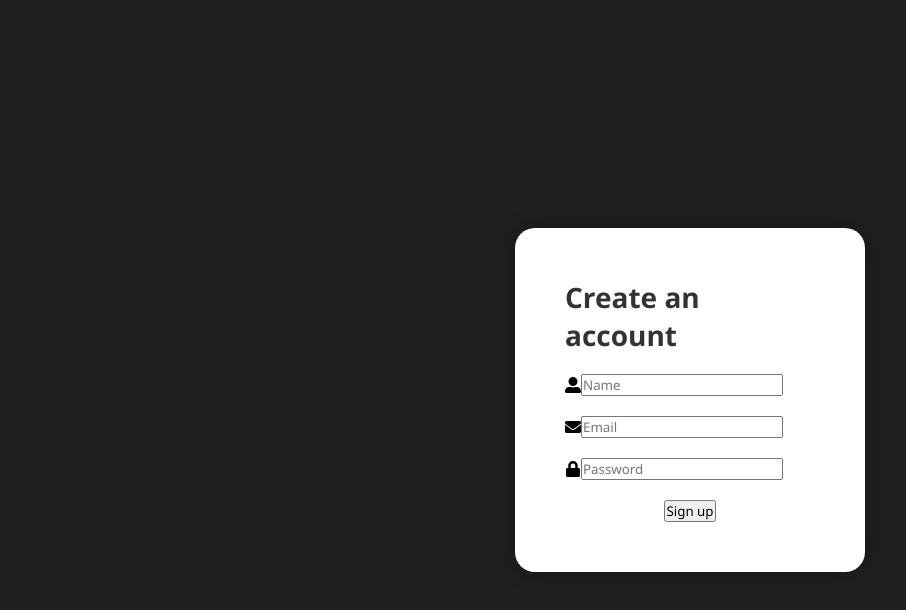
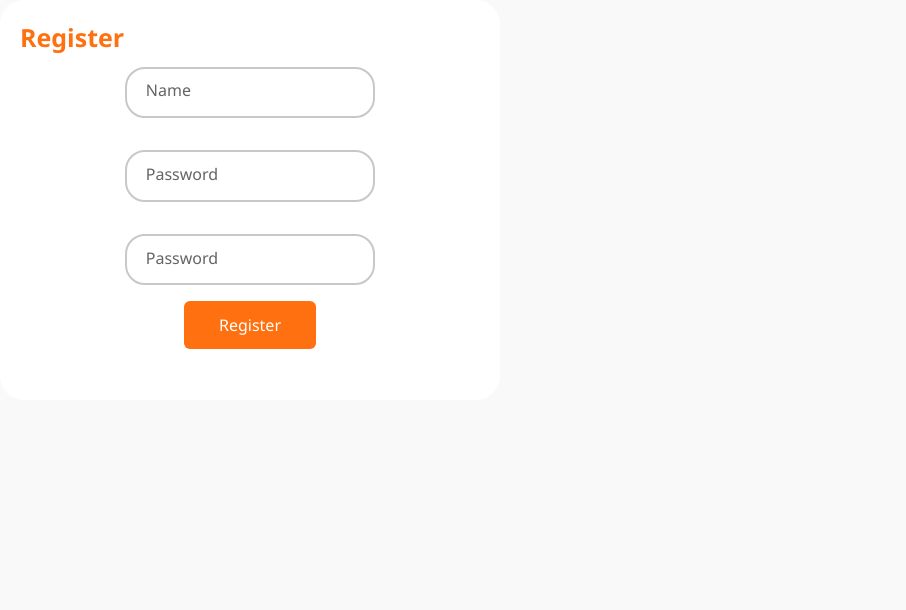
Before and after one commit to alibek-jumaniyazov/restoran_to_react, a React (Create React App) app: page /login in a window 1280 px wide. Shown: the top 610 px of the page, without its empty margins (0-906 px from the left). Built offline with nearby package versions, Linux system fonts and the light colour scheme.

Commit message:
add login

```diff
--- a/package.json
+++ b/package.json
@@ -7,6 +7,7 @@
     "@testing-library/react": "^13.4.0",
     "@testing-library/user-event": "^13.5.0",
     "axios": "^1.3.5",
+    "font-awesome": "^4.7.0",
     "react": "^18.2.0",
     "react-dom": "^18.2.0",
     "react-icons": "^4.8.0",
@@ -37,5 +38,8 @@
       "last 1 firefox version",
       "last 1 safari version"
     ]
+  },
+  "devDependencies": {
+    "react-alice-carousel": "^2.7.1"
   }
 }
--- a/src/components/HomeHeader.jsx
+++ b/src/components/HomeHeader.jsx
@@ -7,6 +7,8 @@ import down from '../images/Arrow down.svg'
 import { Link } from 'react-router-dom'
 import { useState } from 'react'
 import KarzinkaPizza from './KarzinkaPizza'
+import Login from '../pages/Login'
+import xx from '../images/Cross.svg'
 
 export default function HomeHeader({ karzinka ,setKarzinka ,setTotal ,total }) {
 
@@ -24,9 +26,15 @@ export default function HomeHeader({ karzinka ,setKarzinka ,setTotal ,total }) {
     function Close() {
         setKarzinkADiv('allBox')
     }
+const [login , setLogin] = useState("none")
 
+    function addLogin(){
+        setLogin("loginPage")
+    }
 
-
+    function loginClose(){
+        setLogin("none")
+    }
 
     return (
         <div className="HomeHeader">
@@ -47,7 +55,7 @@ export default function HomeHeader({ karzinka ,setKarzinka ,setTotal ,total }) {
                     <p className='navP'>Время работы: с 11:00 до 23:00</p>
                     <div className="accaunt">
                         <img src={user} alt="" />
-                        <p className='navP'>Войти в аккаунт</p>
+                        <p onClick={() => addLogin()} className='navP'>Войти в аккаунт</p>
                     </div>
                 </div>
             </nav>
@@ -86,6 +94,12 @@ export default function HomeHeader({ karzinka ,setKarzinka ,setTotal ,total }) {
                     </div>
                 </div>
             </div>
+            <div className={login}>
+                <div className="loginX">
+                     <Login/>
+                     <img onClick={() => loginClose()} src={xx} alt="" />
+                </div>
+            </div>
         </div>
     )
 }
--- a/src/index.js
+++ b/src/index.js
@@ -4,6 +4,7 @@ import App from './App';
 import { BrowserRouter } from 'react-router-dom';
 import './styles/app.css'
 import './styles/home.css'
+import './styles/login.css'
 import './styles/zakaz.css'
 import './styles/pizza.css'
 import './styles/header.css'
--- a/src/pages/Login.jsx
+++ b/src/pages/Login.jsx
@@ -1,89 +1,77 @@
 import React, { useState } from 'react';
 import "../styles/login.css"
-
-import { FaUserAlt, FaEnvelope, FaLock } from 'react-icons/fa';
+import LogoName from '../images/Group 152.svg'
 
 function Login() {
-  const [name, setName] = useState('');
-  const [email, setEmail] = useState('');
-  const [password, setPassword] = useState('');
-  const [isSubmitted, setIsSubmitted] = useState(false);
+  const [name, setName] = useState("");
+  const [password1, setPassword1] = useState("");
+  const [password, setPassword] = useState("");
 
   const handleSubmit = (event) => {
     event.preventDefault();
 
-    if (name.trim() === '' || email.trim() === '' || password.trim() === '') {
-      alert('Please fill in all fields.');
-    } else if (password.length < 8) {
-      alert('Password must be at least 8 characters.');
+    if (name.trim() === "" || password1.trim() === "" || password.trim() === "") {
+      alert("Please fill in all fields.");
+    }
+     if (password1.length < 8) {
+      alert("Password must be at least 8 characters.");
+    }  else if (password != password1) {
+      alert("Parollar bir biri bilan teng emas  ");
      } else {
-      console.log('Name:', name);
-      console.log('Email:', email);
-      console.log('Password:', password);
+      console.log("Name:", name);
+      console.log("Password", password1);
+      console.log("Password:", password);
 
-      setIsSubmitted(true);
+      // submit the form
     }
   };
 
   return (
-    <div className='registration-form-container'>
-      {!isSubmitted ? (
-        <form className='registration-form' onSubmit={handleSubmit}>
-          <h2>Create an account</h2>
-          <div className='form-group'>
-            <label htmlFor='name'>
-              <FaUserAlt />
-            </label>
+    <form onSubmit={handleSubmit}>
+
+    <p className='loginLogo'  >Register</p>
+
+      <div class="inputGroup">
         <input
-              type='text'
-              id='name'
-              name='name'
-              placeholder='Name'
+          type="text"
+          id="name"
+          name="name"
           value={name}
+          autocomplete="off"
           onChange={(event) => setName(event.target.value)}
           required
         />
+        <label for="name">Name</label>
       </div>
 
-          <div className='form-group'>
-            <label htmlFor='email'>
-              <FaEnvelope />
-            </label>
+
+      <div class="inputGroup">
       <input
-              type='email'
-              id='email'
-              name='email'
-              placeholder='Email'
-              value={email}
-              onChange={(event) => setEmail(event.target.value)}
+          type="password"
+          id="password"
+          name="password"
+          value={password1}
+          autocomplete="off"
+          onChange={(event) => setPassword1(event.target.value)}
+          minLength={8}
           required
         />
+        <label for="name">Password</label>
       </div>
-
-          <div className='form-group'>
-            <label htmlFor='password'>
-              <FaLock />
-            </label>
+      <div class="inputGroup">
         <input
-              type='password'
-              id='password'
-              name='password'
-              placeholder='Password'
+          type="password"
+          id="password"
+          name="password"
           value={password}
+          autocomplete="off"
           onChange={(event) => setPassword(event.target.value)}
           required
         />
+        <label for="name">Password</label>
       </div>
-
-          <button type='submit'>Sign up</button>
+      <button className='btnLogin' type="submit">Register</button>
     </form>
-      ) : (
-        <div className='registration-success-container'>
-          <h2>Success!</h2>
-          <p>You have successfully signed up for our service.</p>
-        </div>
-      )}
-    </div>
   );
 }
 
--- a/src/pages/Zakaz.jsx
+++ b/src/pages/Zakaz.jsx
@@ -3,6 +3,7 @@ import { useState } from "react";
 import ZakazHeader from "../components/ZakazHeader";
 import ZakazPizza from "../components/ZakazPizza";
 import PromoBtn from "../images/Vector (2).svg"
+
 export default function Zakaz({ zakaz, setZakaz, setTotal, total }) {
 
 
@@ -30,7 +31,12 @@ export default function Zakaz({ zakaz, setZakaz, setTotal, total }) {
                         </p>
                     </div>
                 </div>
+                <div className="addKarzinkazakaz">
+                    <p className="dobovizZakaz" >Добавить к заказу?</p>
+                    <div className="Karusel">
 
+                    </div>
+                </div>
             </div>
         </div>
     )
--- a/src/styles/header.css
+++ b/src/styles/header.css
@@ -46,7 +46,7 @@ header {
 }
 
 .navP {
-
+    cursor: pointer;
     font-weight: 400;
     font-size: 14px;
     line-height: 18px;
--- a/src/styles/login.css
+++ b/src/styles/login.css
@@ -1,39 +1,108 @@
-.registration-form-container {
+form {
+  position: relative;
   display: flex;
   justify-content: center;
   align-items: center;
-  height: 100vh;
-  background-color: #1d1f21;
+  flex-direction: column;
+  width: 500px;
+  height: 400px;
+  background-color: white;
+  padding: 25px;
+  border-radius: 24px;
+}
+.loginLogo{
+  position: absolute;
+  top: 20px;
+  left: 20px;
+  color: #FF7010;
+  font-size: 25px;
+  font-weight: 600;
+}
+.inputGroup {
   font-family: 'Segoe UI', sans-serif;
+  margin: 1em 0 1em 0;
+  max-width: 250px;
+  position: relative;
 }
 
-.registration-form {
+.inputGroup input {
+  font-size: 100%;
+  padding: 0.8em;
+  outline: none;
+  border: 2px solid rgb(200, 200, 200);
+  background-color: transparent;
+  border-radius: 20px;
+  width: 100%;
+}
+
+.inputGroup label {
+  font-size: 100%;
+  position: absolute;
+  left: 0;
+  padding: 0.8em;
+  margin-left: 0.5em;
+  pointer-events: none;
+  transition: all 0.3s ease;
+  color: rgb(100, 100, 100);
+}
+
+.inputGroup :is(input:focus, input:valid)~label {
+  transform: translateX(-100%);
+  color: #FF7010;
+}
+
+.inputGroup :is(input:focus, input:valid) {
+  border-color: #FF7010;
+}
+
+.btnLogin {
   display: flex;
-  flex-direction: column;
   justify-content: center;
   align-items: center;
-  width: 350px;
-  padding: 50px;
-  border-radius: 20px;
-  box-shadow: 0 0 20px rgba(0, 0, 0, 0.3);
-  background-color: #ffffff;
+  padding: 13px 35px;
+  background: #FF7010;
+  border-radius: 6px;
+  font-weight: 400;
+  font-size: 16px;
+  line-height: 22px;
+  color: #FFFFFF;
+  border: none;
+  transition: all 0.4s ease;
+  cursor: pointer;
 }
 
-.registration-form h2 {
-  margin-bottom: 20px;
-  font-size: 28px;
-  font-weight: bold;
-  color: #333333;
+.btnLogin:active {
+  scale: 80%;
+  transition: all 0.4s ease;
 }
 
-.form-group {
+.loginPage {
   display: flex;
+  justify-content: center;
   align-items: center;
+  position: fixed;
+  top: 0;
   width: 100%;
-  margin-bottom: 20px;
+  height: 100%;
+  background: rgba(25, 25, 25, 0.4);
+  backdrop-filter: blur(16px);
+  z-index: 9999999999;
 }
-
-.form-group label {
+.none{
+  display: none!important;
+}
+.loginX{
   display: flex;
-  justify-content:center
+  justify-content: flex-start;
+  align-items: flex-start;
+  gap: 30px;
 }
+.loginX img{
+  transition: all 0.4s ease;
+  cursor: pointer;
+  width: 27 px;
+}
+.loginX img:active{
+  scale: 80%;
+  transition: all 0.4s ease;
+}
--- a/src/styles/zakaz.css
+++ b/src/styles/zakaz.css
@@ -43,9 +43,6 @@
     justify-content: flex-start;
     align-items: center;
     gap: 16px;
-    height: 670px;
-    overflow-y: scroll;
-
 }
 
 .ZakazPizza {
@@ -193,3 +190,19 @@
     text-align: right;
     color: #FF7010;
 }
+.addKarzinkazakaz{
+    display: flex;
+    flex-direction: column;
+    justify-content: flex-start;
+    align-items: center;
+}
+.dobovizZakaz{
+
+    color: #191919;
+    font-size: 24px;
+    font-weight: 600;
+    line-height: 32px;
+    letter-spacing: 0px;
+    text-align: left;
+
+}
```
Also changed, not shown: 1 other file (tests, documents, lock files or other folders). Lines whose indentation alone changed are shown as unchanged.
